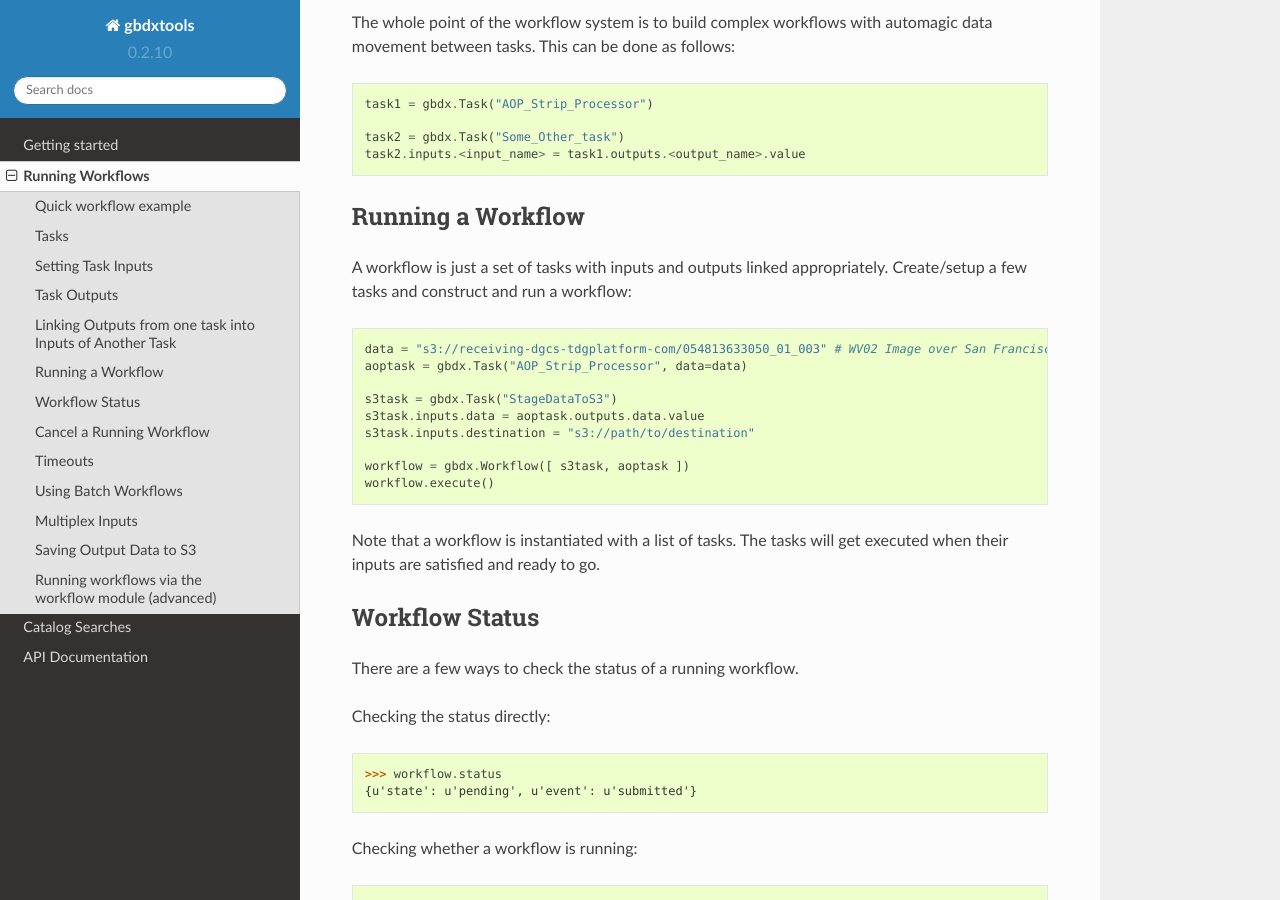
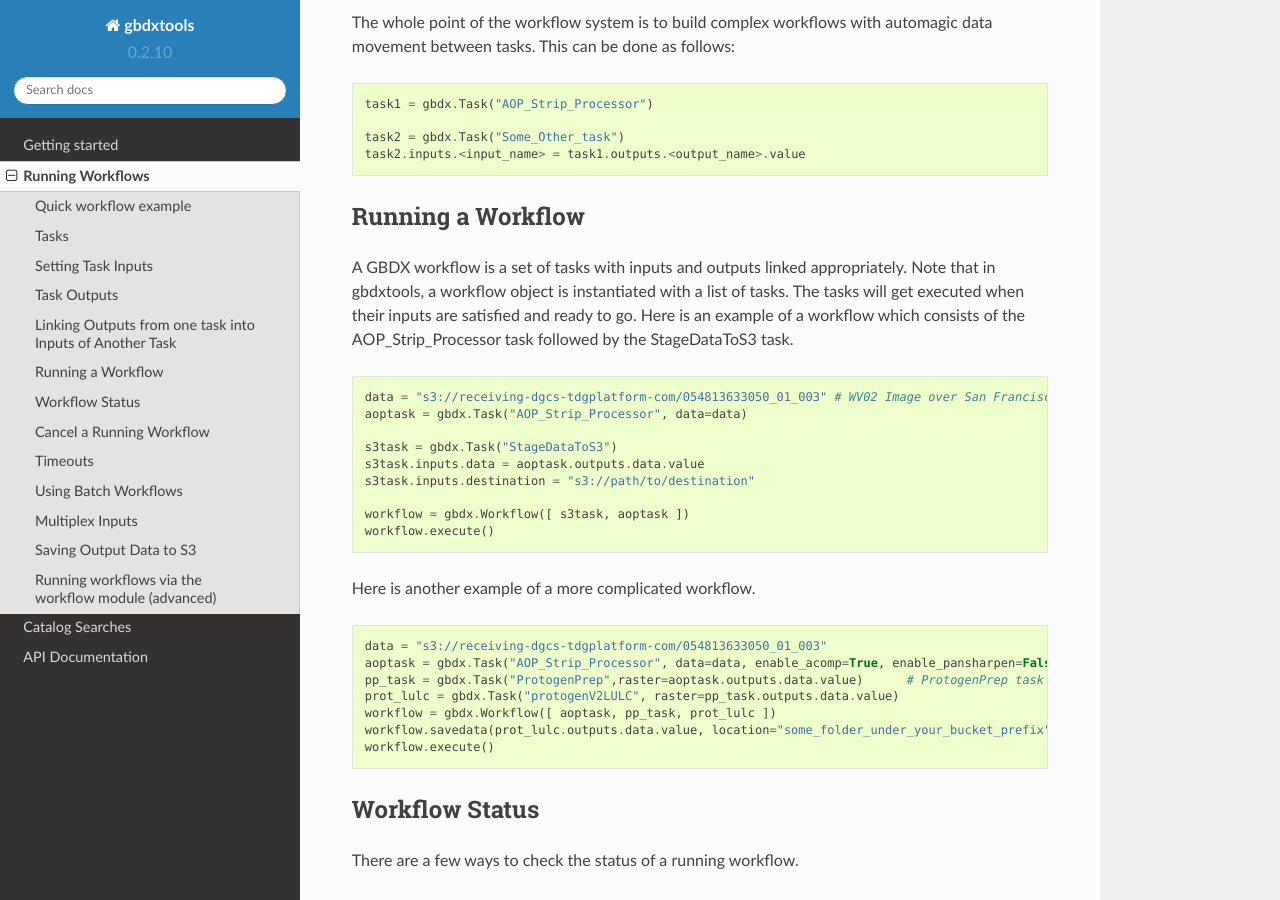
Before and after one commit to DigitalGlobe/gbdxtools, a Sphinx documentation site: the page built from docs/running_workflows.rst, in a window 1280 px wide and 900 px high, scrolled down 2149 px. Built offline with Sphinx 7.4.7 and the Read the Docs theme 2.0.0, drawn with Linux system fonts in a browser that asks for light colours.

Commit message:
added example of running workflow with 4 tasks

```diff
--- a/docs/running_workflows.rst
+++ b/docs/running_workflows.rst
@@ -125,7 +125,11 @@
 Running a Workflow
 -----------------------
 
-A workflow is just a set of tasks with inputs and outputs linked appropriately.  Create/setup a few tasks and construct and run a workflow:
+A GBDX workflow is a set of tasks with inputs and outputs linked appropriately.
+Note that in gbdxtools, a workflow object is instantiated with a list of tasks.
+The tasks will get executed when their inputs are satisfied and ready to go.
+Here is an example of a workflow which consists of the AOP_Strip_Processor task followed by
+the StageDataToS3 task.
 
 .. code-block:: python
 
@@ -139,8 +143,17 @@
     workflow = gbdx.Workflow([ s3task, aoptask ])
     workflow.execute()
 
-Note that a workflow is instantiated with a list of tasks.  The tasks will get executed when their inputs are satisfied and ready to go.
+Here is another example of a more complicated workflow.
 
+.. code-block:: python
+
+    data = "s3://receiving-dgcs-tdgplatform-com/054813633050_01_003"
+    aoptask = gbdx.Task("AOP_Strip_Processor", data=data, enable_acomp=True, enable_pansharpen=False, enable_dra=False, bands='MS')
+    pp_task = gbdx.Task("ProtogenPrep",raster=aoptask.outputs.data.value)      # ProtogenPrep task is used to get AOP output into proper format for protogen task
+    prot_lulc = gbdx.Task("protogenV2LULC", raster=pp_task.outputs.data.value)
+    workflow = gbdx.Workflow([ aoptask, pp_task, prot_lulc ])
+    workflow.savedata(prot_lulc.outputs.data.value, location="some_folder_under_your_bucket_prefix")
+    workflow.execute()
 
 Workflow Status
 -----------------------
```
